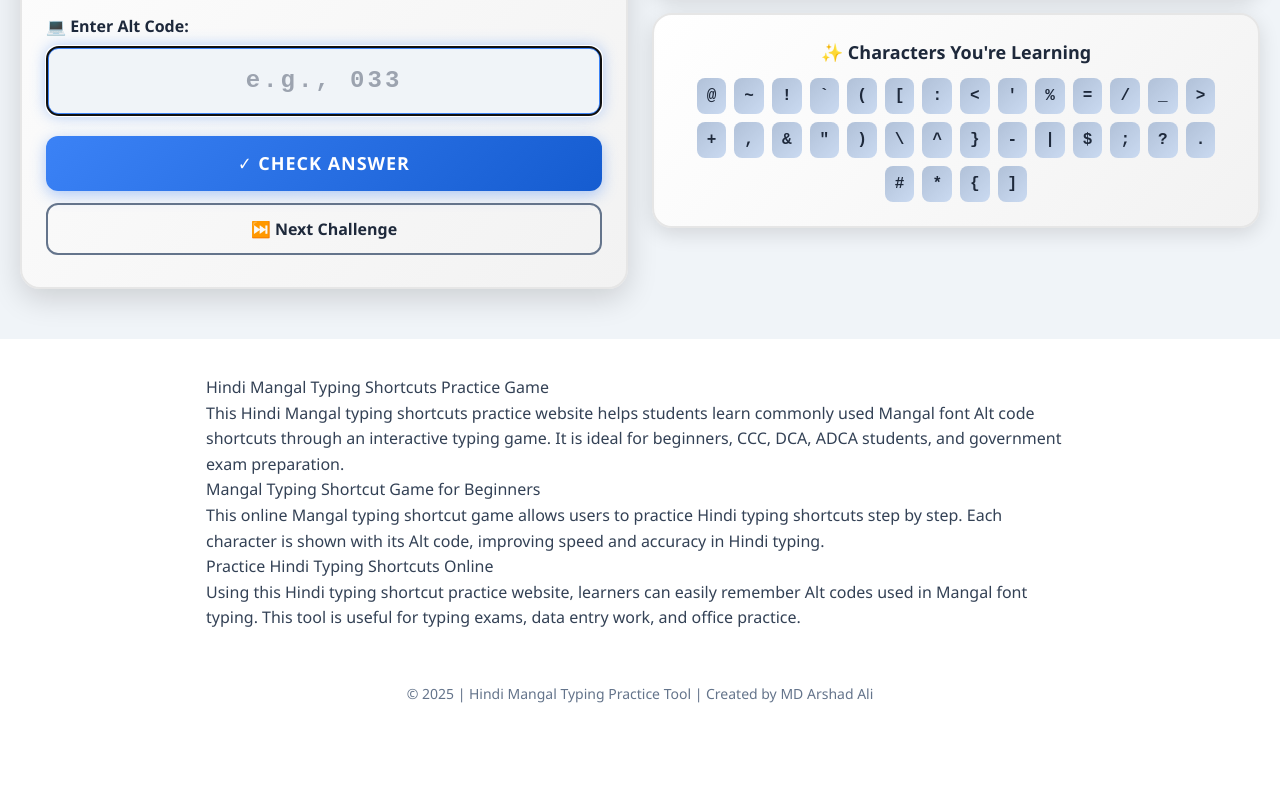
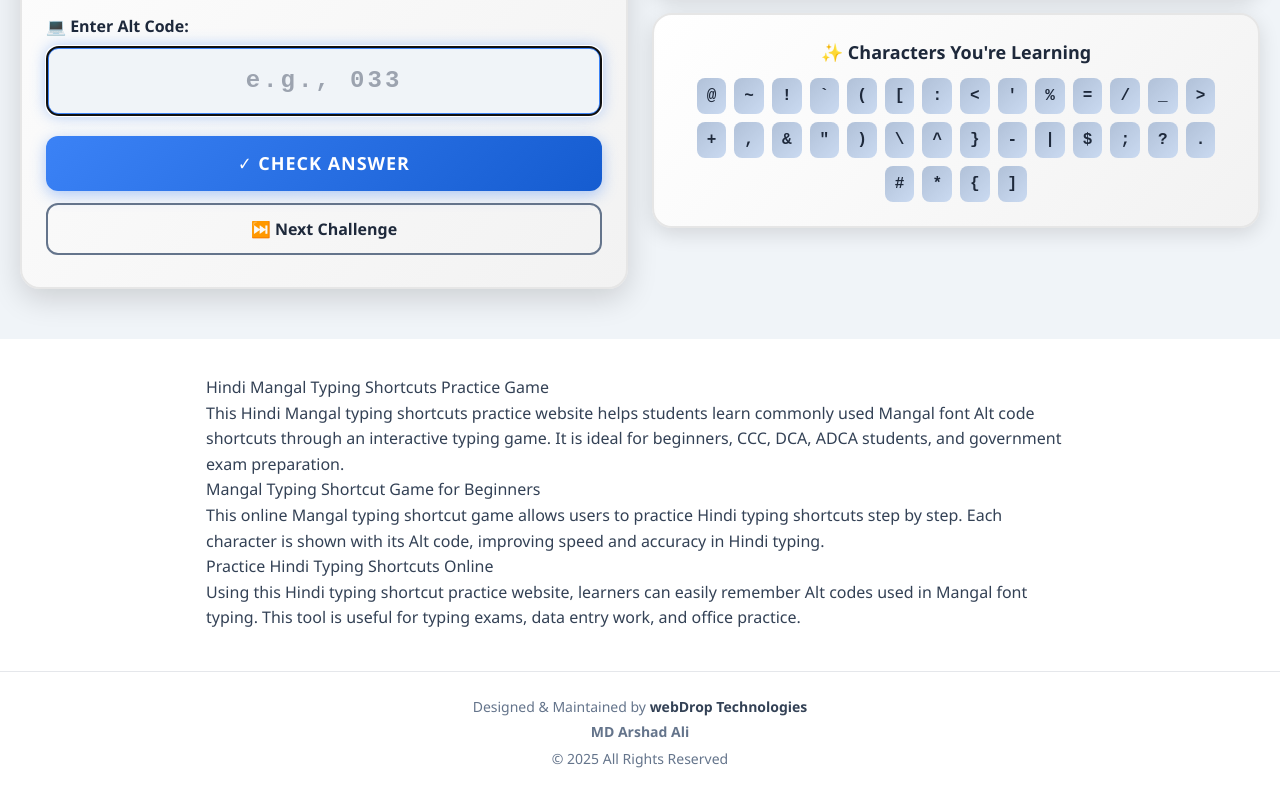
Before and after one commit to 21mdarshadali/Hindi-Mangal-Shortcut-Practice-Game, a plain HTML site: page index.html in a window 1280 px wide. Shown: the part 461-1254 px from the top of the page. Before the commit the page ends 1181 px from the top, so only its background shows below. Drawn offline with nearby package versions, Linux system fonts and the light colour scheme.

```diff
--- a/index.html
+++ b/index.html
@@ -21,7 +21,7 @@ font-size='70' fill='white' font-family='Arial'>हि</text>
     <meta name="author" content="MD Arshad Ali">
 
     <script src="https://cdn.tailwindcss.com"></script>
-    <script src="/_sdk/element_sdk.js"></script>
+    <!-- <script src="/_sdk/element_sdk.js"></script> -->
     <style>
         body {
             box-sizing: border-box;
@@ -289,7 +289,7 @@ font-size='70' fill='white' font-family='Arial'>हि</text>
             }
         }
     </style>
-    <script src="/_sdk/data_sdk.js" type="text/javascript"></script>
+    <!-- <script src="/_sdk/data_sdk.js" type="text/javascript"></script> -->
 </head>
 
 <body class="h-full">
@@ -732,10 +732,28 @@ Score: <strong>0</strong> / 0 (0% accuracy)</div>
 
         startNewChallenge();
     </script>
-    <script>(function () { function c() { var b = a.contentDocument || a.contentWindow.document; if (b) { var d = b.createElement('script'); d.innerHTML = "window.__CF$cv$params={r:'9b111e1f858891ac',t:'MTc2NjI1NDQ0OC4wMDAwMDA='};var a=document.createElement('script');a.nonce='';a.src='/cdn-cgi/challenge-platform/scripts/jsd/main.js';document.getElementsByTagName('head')[0].appendChild(a);"; b.getElementsByTagName('head')[0].appendChild(d) } } if (document.body) { var a = document.createElement('iframe'); a.height = 1; a.width = 1; a.style.position = 'absolute'; a.style.top = 0; a.style.left = 0; a.style.border = 'none'; a.style.visibility = 'hidden'; document.body.appendChild(a); if ('loading' !== document.readyState) c(); else if (window.addEventListener) document.addEventListener('DOMContentLoaded', c); else { var e = document.onreadystatechange || function () { }; document.onreadystatechange = function (b) { e(b); 'loading' !== document.readyState && (document.onreadystatechange = e, c()) } } } })();</script>
-    <footer style="text-align:center;padding:16px;font-size:14px;color:#64748b;">
-        © 2025 | Hindi Mangal Typing Practice Tool | Created by MD Arshad Ali
+    <footer style="
+  text-align:center;
+  padding:24px 16px;
+  font-size:14px;
+  color:#64748b;
+  border-top:1px solid #e5e7eb;
+  margin-top:24px;
+">
+        <p style="font-weight:500;">
+            Designed &amp; Maintained by
+            <span style="font-weight:600; color:#334155;">webDrop Technologies</span>
+        </p>
+
+        <p style="font-weight:600; margin-top:4px;">
+            MD Arshad Ali
+        </p>
+
+        <p style="margin-top:6px;">
+            © 2025 All Rights Reserved
+        </p>
     </footer>
+
 
 </body>
 
```
Also changed, not shown: 1 other file.
